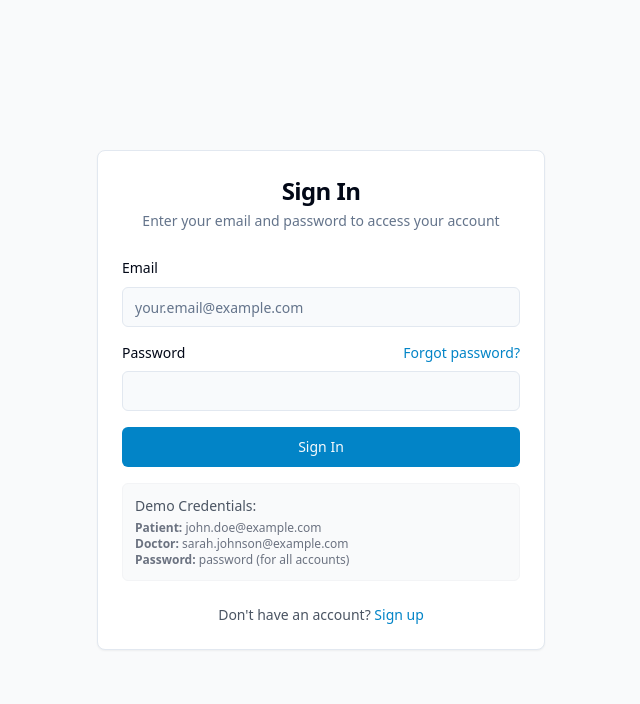
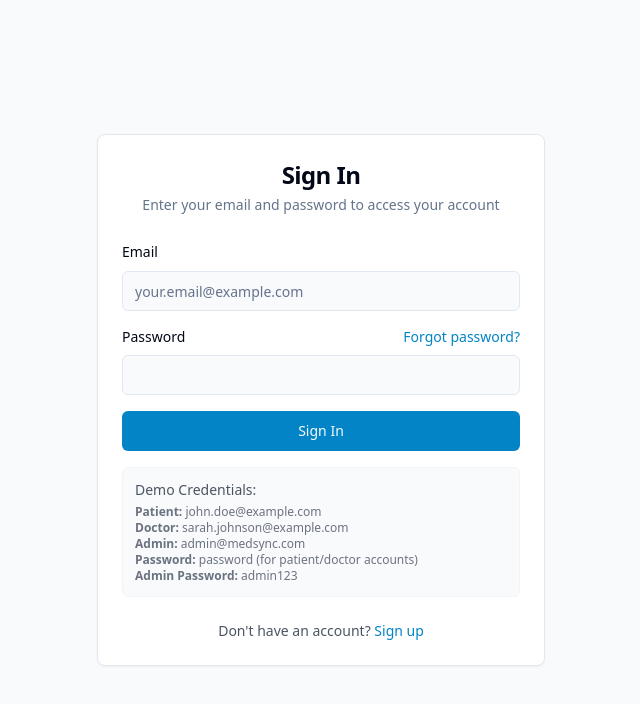
Before and after one commit to shree016/med-sync-appointment, a React (Vite) app: page /login in a window 1280 px wide. Shown: the top 704 px of the page, without its empty margins (319-959 px from the left). Built offline with nearby package versions, Linux system fonts and the light colour scheme.

Commit message:
Add admin credentials to login page
Added demo credentials for admin login to the login page.

```diff
--- a/src/contexts/AuthContext.tsx
+++ b/src/contexts/AuthContext.tsx
@@ -6,7 +6,7 @@ import { useToast } from "@/hooks/use-toast";
 
 interface AuthContextType {
   user: User | null;
-  login: (email: string, password: string, role: "patient" | "doctor") => Promise<void>;
+  login: (email: string, password: string) => Promise<void>;
   logout: () => void;
   register: (
     name: string,
@@ -24,26 +24,38 @@ export const AuthProvider = ({ children }: { children: ReactNode }) => {
   const [isLoading, setIsLoading] = useState(false);
   const { toast } = useToast();
 
-  const login = async (email: string, password: string, role: "patient" | "doctor") => {
+  const login = async (email: string, password: string) => {
     setIsLoading(true);
     // This is a mock implementation that simulates API call
     return new Promise<void>((resolve, reject) => {
       setTimeout(() => {
-        let foundUser: User | undefined;
+        // Check if it's a patient
+        let foundUser: User | undefined = mockPatients.find((p) => p.email === email);
 
-        if (role === "patient") {
-          foundUser = mockPatients.find((p) => p.email === email);
-        } else {
+        // If not a patient, check if it's a doctor
+        if (!foundUser) {
           foundUser = mockDoctors.find((d) => d.email === email);
         }
 
-        if (foundUser && password === "password") { // Using "password" as mock password for all users
+        // Check for admin (hardcoded for now)
+        if (!foundUser && email === "admin@medsync.com" && password === "admin123") {
+          foundUser = {
+            id: "admin1",
+            name: "System Administrator",
+            email: "admin@medsync.com",
+            role: "admin"
+          };
+        }
+
+        if (foundUser && password === "password" || (email === "admin@medsync.com" && password === "admin123")) {
           setUser(foundUser);
           localStorage.setItem("user", JSON.stringify(foundUser));
           toast({
             title: "Login successful",
             description: `Welcome back, ${foundUser.name}!`,
           });
+
+          // Navigate based on user role
           resolve();
         } else {
           toast({
--- a/src/pages/Login.tsx
+++ b/src/pages/Login.tsx
@@ -1,4 +1,3 @@
-
 import { useState } from "react";
 import { useNavigate, Link } from "react-router-dom";
 import { useAuth } from "@/contexts/AuthContext";
@@ -83,7 +82,13 @@ const Login = () => {
               <strong>Doctor:</strong> sarah.johnson@example.com
             </p>
             <p className="text-xs text-gray-500">
-              <strong>Password:</strong> password (for all accounts)
+              <strong>Admin:</strong> admin@medsync.com
+            </p>
+            <p className="text-xs text-gray-500">
+              <strong>Password:</strong> password (for patient/doctor accounts)
+            </p>
+            <p className="text-xs text-gray-500">
+              <strong>Admin Password:</strong> admin123
             </p>
           </div>
         </CardContent>
```
